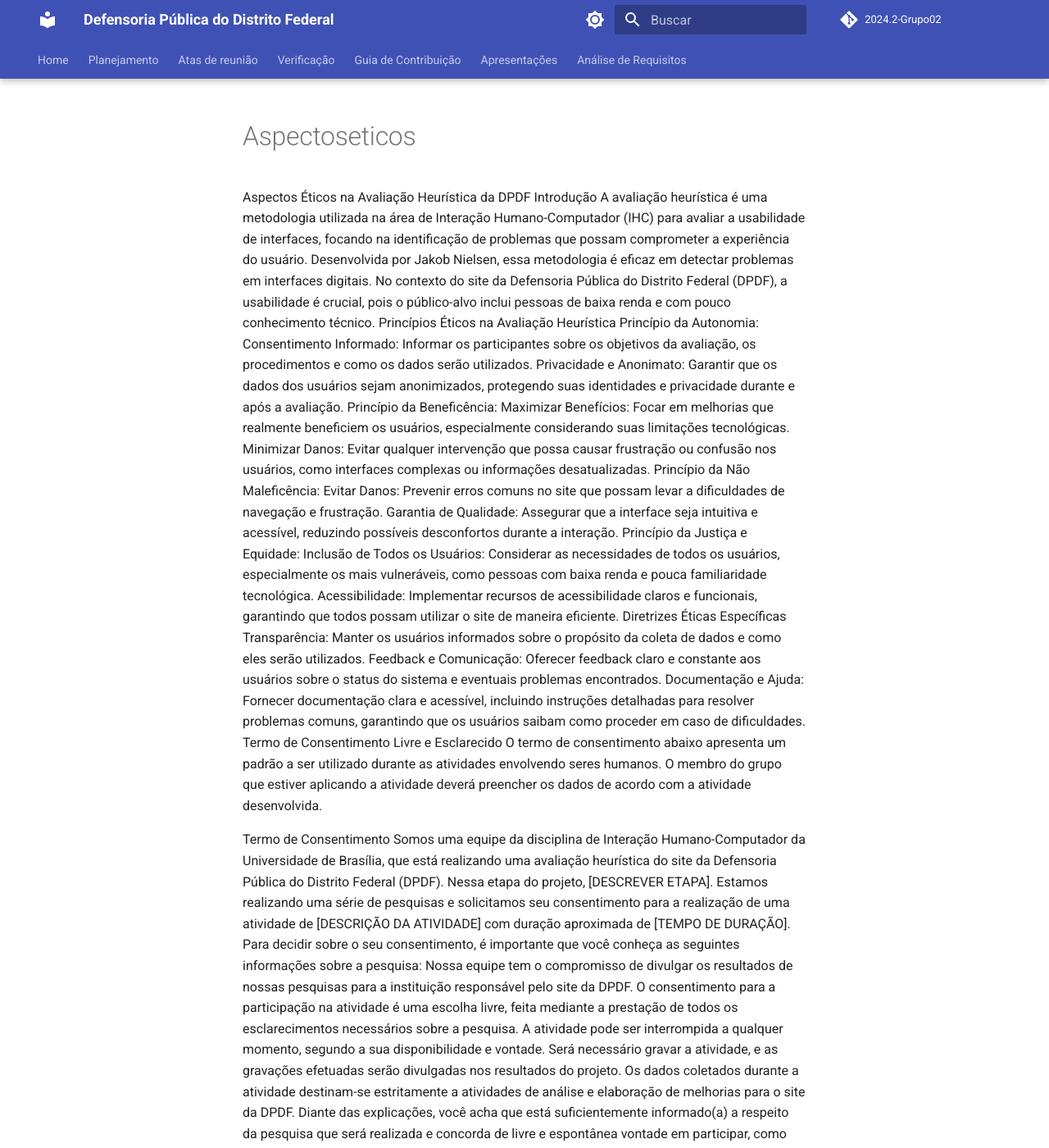
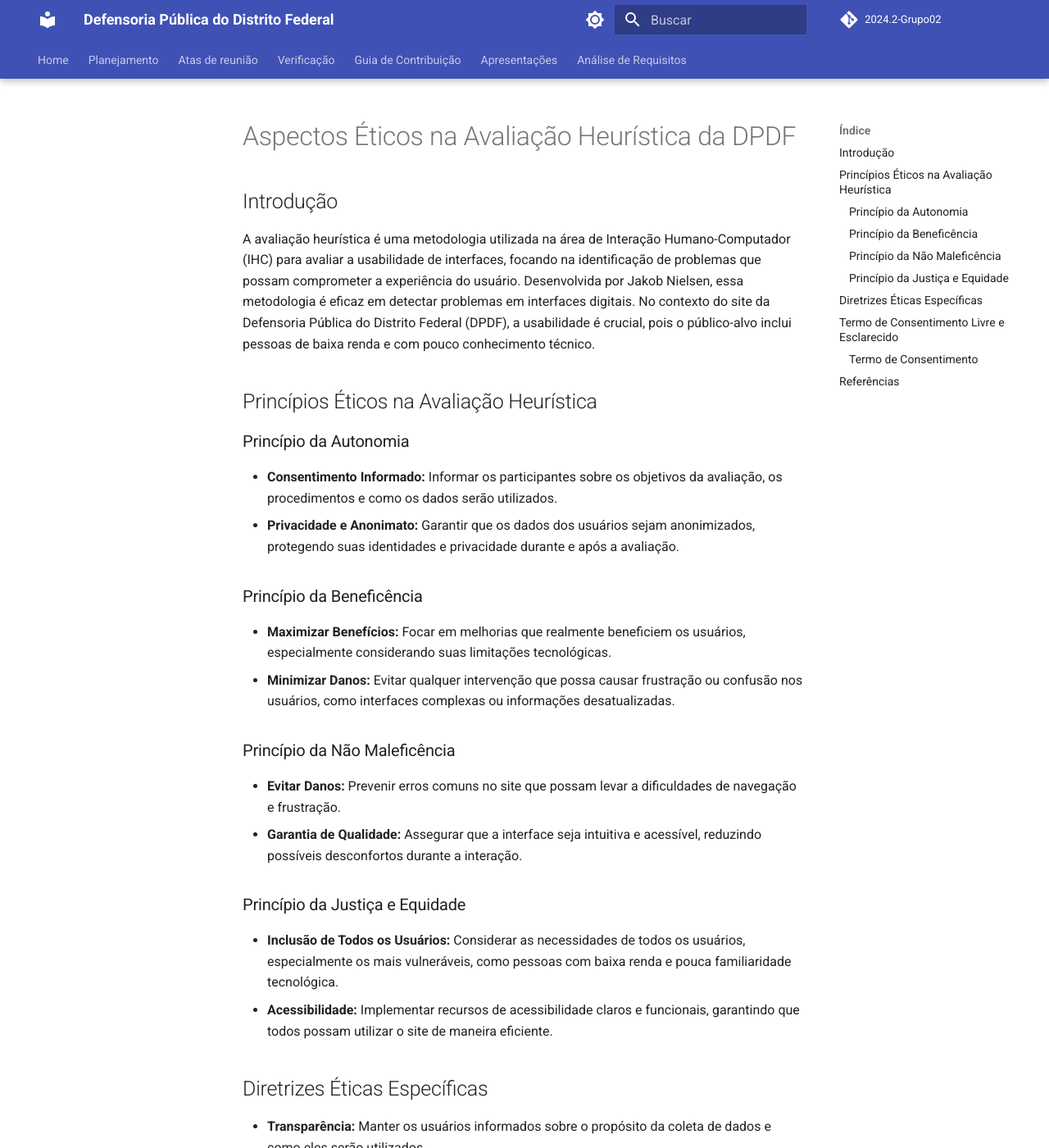
Before and after one commit to Interacao-Humano-Computador/2024.2-Grupo02, an MkDocs documentation site: the page built from docs/Analise/aspectoseticos.md, in a window 1280 px wide and 1400 px high. Shown: the whole window at 82% size. Built offline with MkDocs 1.6.1 and Material for MkDocs 9.7.7, drawn with Linux system fonts in a browser that asks for light colours; comment, search, counter and statistics services are not loaded; some of the changed text lies outside the part shown.

Commit message:
Update aspectoseticos.md

```diff
--- a/docs/Analise/aspectoseticos.md
+++ b/docs/Analise/aspectoseticos.md
@@ -1,46 +1,58 @@
-Aspectos Éticos na Avaliação Heurística da DPDF
-Introdução
+# Aspectos Éticos na Avaliação Heurística da DPDF
+
+## Introdução
+
 A avaliação heurística é uma metodologia utilizada na área de Interação Humano-Computador (IHC) para avaliar a usabilidade de interfaces, focando na identificação de problemas que possam comprometer a experiência do usuário. Desenvolvida por Jakob Nielsen, essa metodologia é eficaz em detectar problemas em interfaces digitais. No contexto do site da Defensoria Pública do Distrito Federal (DPDF), a usabilidade é crucial, pois o público-alvo inclui pessoas de baixa renda e com pouco conhecimento técnico.
-Princípios Éticos na Avaliação Heurística
-Princípio da Autonomia:
-Consentimento Informado: Informar os participantes sobre os objetivos da avaliação, os procedimentos e como os dados serão utilizados.
-Privacidade e Anonimato: Garantir que os dados dos usuários sejam anonimizados, protegendo suas identidades e privacidade durante e após a avaliação.
-Princípio da Beneficência:
-Maximizar Benefícios: Focar em melhorias que realmente beneficiem os usuários, especialmente considerando suas limitações tecnológicas.
-Minimizar Danos: Evitar qualquer intervenção que possa causar frustração ou confusão nos usuários, como interfaces complexas ou informações desatualizadas.
-Princípio da Não Maleficência:
-Evitar Danos: Prevenir erros comuns no site que possam levar a dificuldades de navegação e frustração.
-Garantia de Qualidade: Assegurar que a interface seja intuitiva e acessível, reduzindo possíveis desconfortos durante a interação.
-Princípio da Justiça e Equidade:
-Inclusão de Todos os Usuários: Considerar as necessidades de todos os usuários, especialmente os mais vulneráveis, como pessoas com baixa renda e pouca familiaridade tecnológica.
-Acessibilidade: Implementar recursos de acessibilidade claros e funcionais, garantindo que todos possam utilizar o site de maneira eficiente.
-Diretrizes Éticas Específicas
-Transparência: Manter os usuários informados sobre o propósito da coleta de dados e como eles serão utilizados.
-Feedback e Comunicação: Oferecer feedback claro e constante aos usuários sobre o status do sistema e eventuais problemas encontrados.
-Documentação e Ajuda: Fornecer documentação clara e acessível, incluindo instruções detalhadas para resolver problemas comuns, garantindo que os usuários saibam como proceder em caso de dificuldades.
-Termo de Consentimento Livre e Esclarecido
+
+## Princípios Éticos na Avaliação Heurística
+
+### Princípio da Autonomia
+
+- **Consentimento Informado:** Informar os participantes sobre os objetivos da avaliação, os procedimentos e como os dados serão utilizados.
+- **Privacidade e Anonimato:** Garantir que os dados dos usuários sejam anonimizados, protegendo suas identidades e privacidade durante e após a avaliação.
+
+### Princípio da Beneficência
+
+- **Maximizar Benefícios:** Focar em melhorias que realmente beneficiem os usuários, especialmente considerando suas limitações tecnológicas.
+- **Minimizar Danos:** Evitar qualquer intervenção que possa causar frustração ou confusão nos usuários, como interfaces complexas ou informações desatualizadas.
+
+### Princípio da Não Maleficência
+
+- **Evitar Danos:** Prevenir erros comuns no site que possam levar a dificuldades de navegação e frustração.
+- **Garantia de Qualidade:** Assegurar que a interface seja intuitiva e acessível, reduzindo possíveis desconfortos durante a interação.
+
+### Princípio da Justiça e Equidade
+
+- **Inclusão de Todos os Usuários:** Considerar as necessidades de todos os usuários, especialmente os mais vulneráveis, como pessoas com baixa renda e pouca familiaridade tecnológica.
+- **Acessibilidade:** Implementar recursos de acessibilidade claros e funcionais, garantindo que todos possam utilizar o site de maneira eficiente.
+
+## Diretrizes Éticas Específicas
+
+- **Transparência:** Manter os usuários informados sobre o propósito da coleta de dados e como eles serão utilizados.
+- **Feedback e Comunicação:** Oferecer feedback claro e constante aos usuários sobre o status do sistema e eventuais problemas encontrados.
+- **Documentação e Ajuda:** Fornecer documentação clara e acessível, incluindo instruções detalhadas para resolver problemas comuns, garantindo que os usuários saibam como proceder em caso de dificuldades.
+
+## Termo de Consentimento Livre e Esclarecido
+
 O termo de consentimento abaixo apresenta um padrão a ser utilizado durante as atividades envolvendo seres humanos. O membro do grupo que estiver aplicando a atividade deverá preencher os dados de acordo com a atividade desenvolvida.
 
-Termo de Consentimento
+### Termo de Consentimento
+
 Somos uma equipe da disciplina de Interação Humano-Computador da Universidade de Brasília, que está realizando uma avaliação heurística do site da Defensoria Pública do Distrito Federal (DPDF). Nessa etapa do projeto, [DESCREVER ETAPA]. Estamos realizando uma série de pesquisas e solicitamos seu consentimento para a realização de uma atividade de [DESCRIÇÃO DA ATIVIDADE] com duração aproximada de [TEMPO DE DURAÇÃO]. Para decidir sobre o seu consentimento, é importante que você conheça as seguintes informações sobre a pesquisa:
-Nossa equipe tem o compromisso de divulgar os resultados de nossas pesquisas para a instituição responsável pelo site da DPDF.
-O consentimento para a participação na atividade é uma escolha livre, feita mediante a prestação de todos os esclarecimentos necessários sobre a pesquisa.
-A atividade pode ser interrompida a qualquer momento, segundo a sua disponibilidade e vontade.
-Será necessário gravar a atividade, e as gravações efetuadas serão divulgadas nos resultados do projeto.
-Os dados coletados durante a atividade destinam-se estritamente a atividades de análise e elaboração de melhorias para o site da DPDF.
+
+- Nossa equipe tem o compromisso de divulgar os resultados de nossas pesquisas para a instituição responsável pelo site da DPDF.
+- O consentimento para a participação na atividade é uma escolha livre, feita mediante a prestação de todos os esclarecimentos necessários sobre a pesquisa.
+- A atividade pode ser interrompida a qualquer momento, segundo a sua disponibilidade e vontade.
+- Será necessário gravar a atividade, e as gravações efetuadas serão divulgadas nos resultados do projeto.
+- Os dados coletados durante a atividade destinam-se estritamente a atividades de análise e elaboração de melhorias para o site da DPDF.
+
 Diante das explicações, você acha que está suficientemente informado(a) a respeito da pesquisa que será realizada e concorda de livre e espontânea vontade em participar, como colaborador? Caso o participante seja menor de idade, é necessária a permissão do responsável legal.
-( ) Sim
-( ) Não
 
+- [ ] Sim
+- [ ] Não
 
+## Referências
 
-
-
-
-
-
-
-BARBOSA, Simone; DINIZ, Bruno. Interação Humano-Computador. Editora Elsevier, Rio de Janeiro, 2010.
-
-Johnson, D.G. Computer Ethics, 3a edição. Englewood Cliffs, NJ: Prentice Hall, 2001.
-Aspectos Éticos Lichess. Disponível em: <https://interacao-humano-computador.github.io/2022.2-Lichess/>. Acesso em 06 de maio de 2023.
+- BARBOSA, Simone; DINIZ, Bruno. Interação Humano-Computador. Editora Elsevier, Rio de Janeiro, 2010.
+- Johnson, D.G. Computer Ethics, 3a edição. Englewood Cliffs, NJ: Prentice Hall, 2001.
+- Aspectos Éticos Lichess. Disponível em: <https://interacao-humano-computador.github.io/2022.2-Lichess/>. Acesso em 06 de maio de 2023.
```
